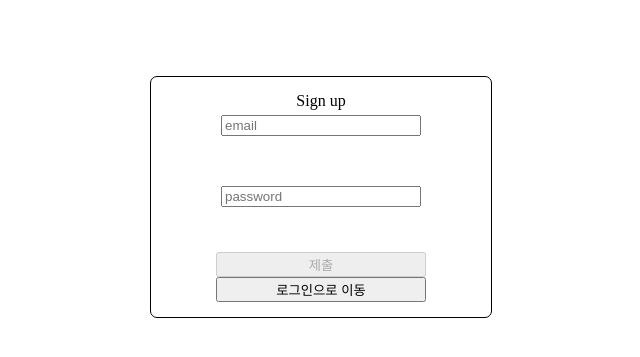
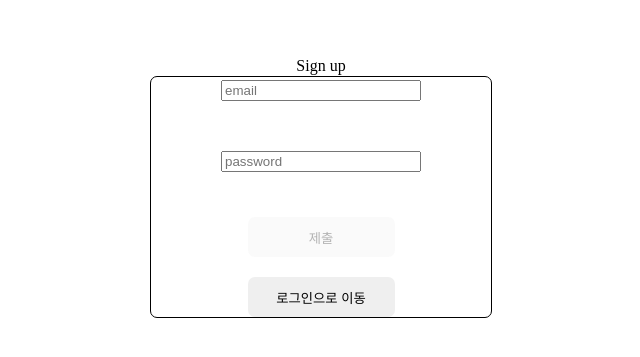
Before and after one commit to jeongdopark/wanted-pre-onboarding-frontend, a React (Create React App) app: page /signup in a window 1280 px wide. Shown: the part 123-480 px from the top of the page, without its empty margins (319-959 px from the left). Built offline with nearby package versions, Linux system fonts and the light colour scheme; no server answers.

Commit message:
design: 회원가입, 로그인 버튼 마크업

```diff
--- a/src/components/Auth/AuthButton/index.jsx
+++ b/src/components/Auth/AuthButton/index.jsx
@@ -1,28 +1,29 @@
 import React from 'react'
 import { useNavigate } from 'react-router'
 import { DATA_TEST_ID, TEXT_TYPE, NAVIGATE_ID } from './constant'
+import { S } from './style'
 
 const AuthButton = ({ type, buttonAble, emailValue, passwordValue }) => {
   const navigate = useNavigate()
 
   return (
-    <React.Fragment>
-      <button
+    <S.Container>
+      <S.Button
         type="submit"
         data-testid={DATA_TEST_ID[type]}
         disabled={buttonAble}
       >
         제출
-      </button>
-      <button
+      </S.Button>
+      <S.Button
         type="button"
         onClick={() => {
           navigate(`/${NAVIGATE_ID[type]}`)
         }}
       >
         {TEXT_TYPE[type]}으로 이동
-      </button>
-    </React.Fragment>
+      </S.Button>
+    </S.Container>
   )
 }
 
--- /dev/null
+++ b/src/components/Auth/AuthButton/style.js
@@ -0,0 +1,26 @@
+import styled from 'styled-components'
+
+const Container = styled.div`
+  width: 100%;
+  display: flex;
+  flex-direction: column;
+  justify-content: space-around;
+  align-items: center;
+`
+
+const Button = styled.button`
+  width: 70%;
+  height: 40px;
+  border: none;
+  border-radius: 7px;
+  margin-bottom: 20px;
+  cursor: pointer;
+  &:disabled {
+    cursor: not-allowed;
+  }
+`
+
+export const S = {
+  Container,
+  Button,
+}
```
